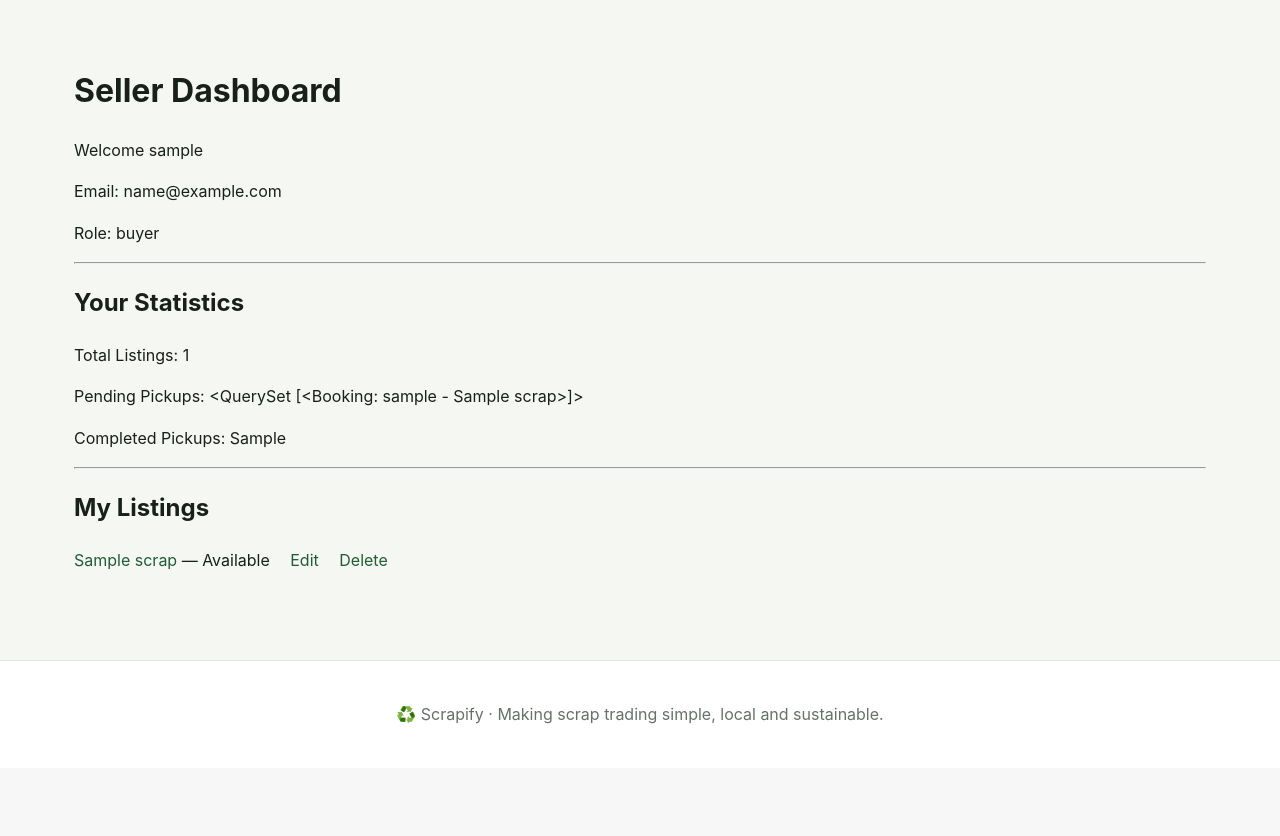
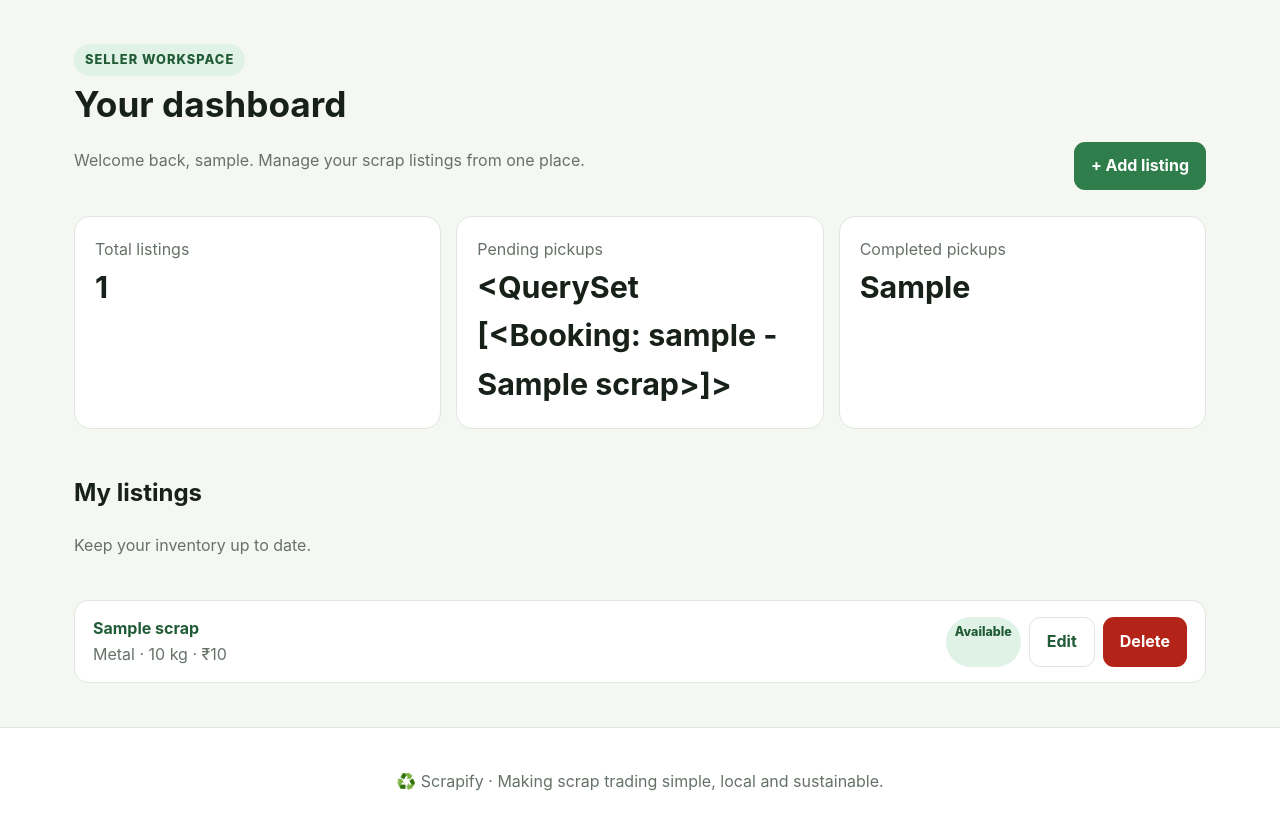
Before and after one commit to saksham-giri/ScrapiFy, a Django app: template accounts/templates/seller.html in a window 1280 px wide. Shown: the part 73-909 px from the top of the page. Before the commit the page ends 797 px from the top, so only its background shows below. Run offline with Django 5.2, Linux system fonts and the light colour scheme; a user stored in the database is signed in; tables that the repository leaves empty hold one stand-in row (values such as "Sample post"); the template is opened without the code that fills it: values that come from a table or form of the project are taken from there, most other values are stand-ins (such as "Sample title", 1, 10 or a date in 2020).

Commit message:
Redesign seller dashboard

```diff
--- a/accounts/templates/seller.html
+++ b/accounts/templates/seller.html
@@ -1,24 +1,8 @@
 {% extends 'base.html' %}
+{% block title %}Seller Dashboard · Scrapify{% endblock %}
 {% block content %}
-<h1>Seller Dashboard</h1>
-<p>Welcome {{ request.user.username }}</p>
-<p>Email: {{ request.user.email }}</p>
-<p>Role: {{ request.user.role }}</p>
-<hr>
-<h2>Your Statistics</h2>
-<p>Total Listings: {{ total_listings }}</p>
-<p>Pending Pickups: {{ pending_pickups }}</p>
-<p>Completed Pickups: {{ completed_pickups }}</p>
-<hr>
-<h2>My Listings</h2>
-{% for listing in my_listings %}
-    <div>
-        <a href="{% url 'scrapdetails' listing.id %}">{{ listing.title }}</a>
-        — {{ listing.get_status_display }}
-        &emsp;<a href="{% url 'edit_listing' listing.id %}">Edit</a>
-        &emsp;<a href="{% url 'delete_listing' listing.id %}">Delete</a>
-    </div>
-{% empty %}
-    <p>No listings found.</p>
-{% endfor %}
+<div class="page-heading"><div><span class="eyebrow">Seller workspace</span><h1>Your dashboard</h1><p class="muted">Welcome back, {{ request.user.username }}. Manage your scrap listings from one place.</p></div><a class="btn" href="{% url 'ScrapListing' %}">+ Add listing</a></div>
+<div class="stats"><div class="stat"><span class="muted">Total listings</span><strong>{{ total_listings }}</strong></div><div class="stat"><span class="muted">Pending pickups</span><strong>{{ pending_pickups }}</strong></div><div class="stat"><span class="muted">Completed pickups</span><strong>{{ completed_pickups }}</strong></div></div>
+<div class="page-heading"><div><h2>My listings</h2><p class="muted">Keep your inventory up to date.</p></div></div>
+<div class="table-list">{% for listing in my_listings %}<div class="list-row"><div><strong><a href="{% url 'scrapdetails' listing.id %}">{{ listing.title }}</a></strong><div class="muted">{{ listing.get_category_display }} · {{ listing.weight }} kg · ₹{{ listing.asking_price }}</div></div><div class="row-actions"><span class="badge">{{ listing.get_status_display }}</span><a class="btn secondary" href="{% url 'edit_listing' listing.id %}">Edit</a><a class="btn danger" href="{% url 'delete_listing' listing.id %}">Delete</a></div></div>{% empty %}<div class="empty"><h3>No listings yet</h3><p>Start selling recyclable material by creating your first listing.</p><a class="btn" href="{% url 'ScrapListing' %}">Create listing</a></div>{% endfor %}</div>
 {% endblock %}
```
